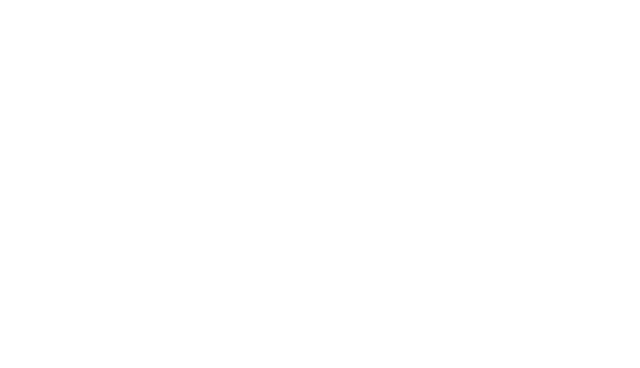
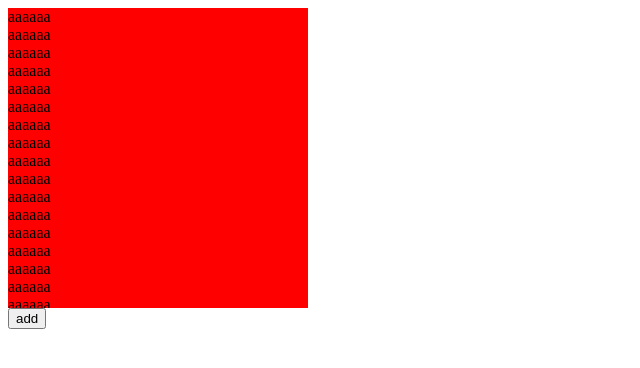
Before and after one commit to sabazusi/js-sandbox, a website: page react-flexbox/index.html in a window 1280 px wide. Shown: the whole page, without its empty margins (0-640 px from the left). Drawn offline with Linux system fonts and the light colour scheme.

Commit message:
add text-adder.

```diff
--- a/react-flexbox/index.html
+++ b/react-flexbox/index.html
@@ -3,9 +3,40 @@
     <head>
         <meta charset="utf-8">
         <title>flexbox-test</title>
+        <link rel="stylesheet" href="style.css" media="screen">
     </head>
     <body>
         <script src="index.js"></script>
-        <div id="target"></div>
+		<div id="target">
+			aaaaaa<br>
+			aaaaaa<br>
+			aaaaaa<br>
+			aaaaaa<br>
+			aaaaaa<br>
+			aaaaaa<br>
+			aaaaaa<br>
+			aaaaaa<br>
+			aaaaaa<br>
+			aaaaaa<br>
+			aaaaaa<br>
+			aaaaaa<br>
+			aaaaaa<br>
+			aaaaaa<br>
+			aaaaaa<br>
+			aaaaaa<br>
+			aaaaaa<br>
+			aaaaaa<br>
+			aaaaaa<br>
+			aaaaaa<br>
+			aaaaaa<br>
+			aaaaaa<br>
+			aaaaaa<br>
+			aaaaaa<br>
+			aaaaaa<br>
+			aaaaaa<br>
+			aaaaaa<br>
+			aaaaaa<br>
+		</div>
+		<button onclick="onClickButton()">add</button>
     </body>
 </html>
--- a/react-flexbox/index.js
+++ b/react-flexbox/index.js
@@ -0,0 +1,5 @@
+onClickButton = () => {
+	var inner = document.getElementById("target").innerHTML;
+	var newinner = "bbbbbbb<br>" + inner;
+	document.getElementById("target").innerHTML = newinner;
+};
--- a/react-flexbox/src/index.js
+++ b/react-flexbox/src/index.js
@@ -0,0 +1,5 @@
+onClickButton = () => {
+	var inner = document.getElementById("target").innerHTML;
+	var newinner = "bbbbbbb<br>" + inner;
+	document.getElementById("target").innerHTML = newinner;
+}
--- /dev/null
+++ b/react-flexbox/style.css
@@ -0,0 +1,6 @@
+div#target {
+	background-color:red;
+	width:300px;
+	height:300px;
+	overflow:scroll;
+}
```
Also changed, not shown: 1 other file.
